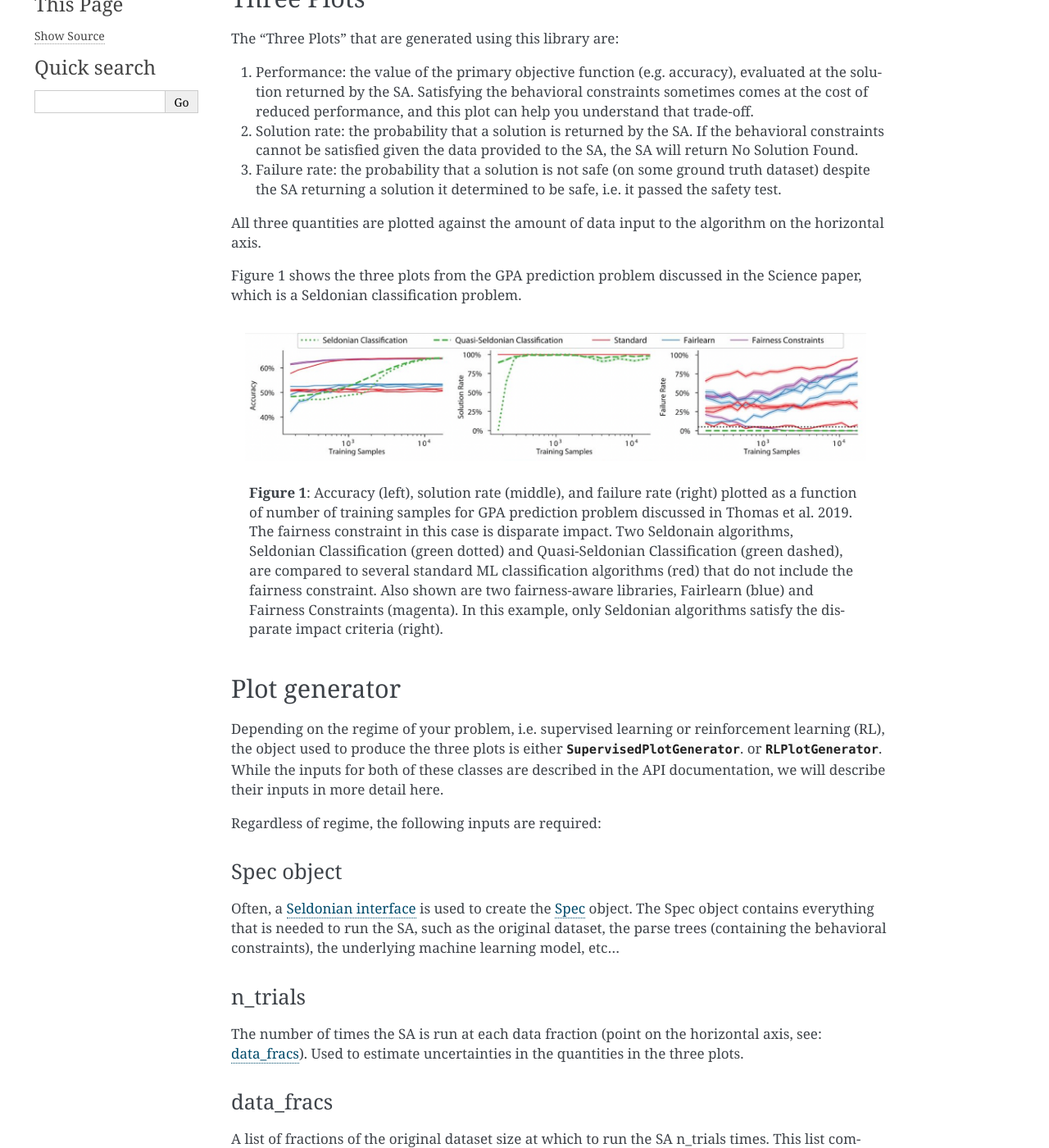
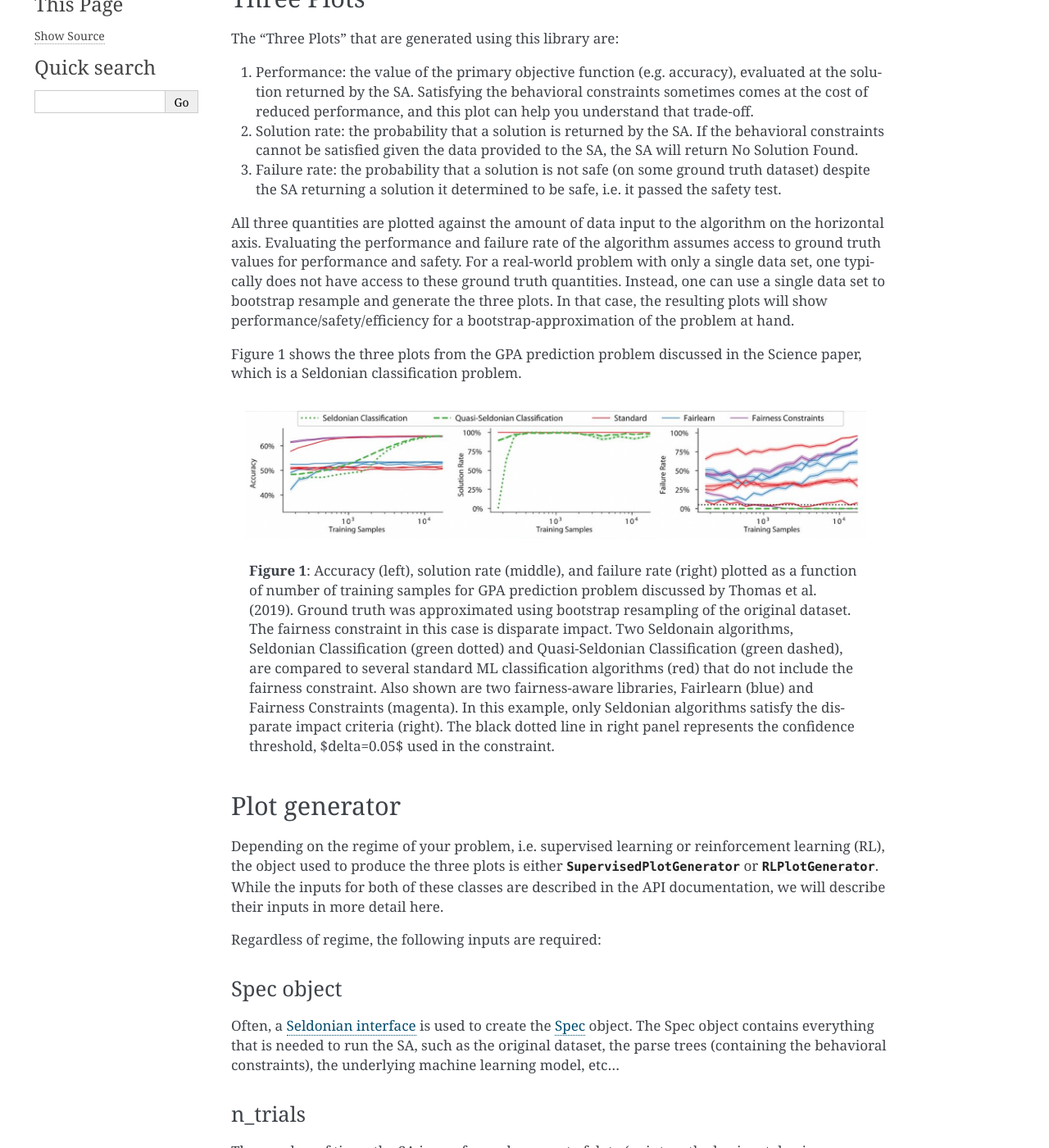
Before and after one commit to seldonian-toolkit/Experiments, a Sphinx documentation site: the page built from docs/source/overview.rst, in a window 1280 px wide and 1400 px high, scrolled down 453 px. Shown: the whole window at 82% size. Built offline with Sphinx 7.4.7, drawn with Linux system fonts in a browser that asks for light colours; some of the changed text lies outside the part shown.

Commit message:
show contents of example trial csv file

```diff
--- a/docs/source/overview.rst
+++ b/docs/source/overview.rst
@@ -19,7 +19,7 @@
 2. Solution rate: the probability that a solution is returned by the SA. If the behavioral constraints cannot be satisfied given the data provided to the SA, the SA will return No Solution Found.
 3. Failure rate: the probability that a solution is not safe (on some ground truth dataset) despite the SA returning a solution it determined to be safe, i.e. it passed the safety test.
 
-All three quantities are plotted against the amount of data input to the algorithm on the horizontal axis.
+All three quantities are plotted against the amount of data input to the algorithm on the horizontal axis. Evaluating the performance and failure rate of the algorithm assumes access to ground truth values for performance and safety. For a real-world problem with only a single data set, one typically does not have access to these ground truth quantities. Instead, one can use a single data set to bootstrap resample and generate the three plots. In that case, the resulting plots will show performance/safety/efficiency for a bootstrap-approximation of the problem at hand.
 
 Figure 1 shows the three plots from the GPA prediction problem discussed in the Science paper, which is a Seldonian classification problem.
 
@@ -28,14 +28,14 @@
    :alt: disparate_impact
    :align: left
 
-   **Figure 1**: Accuracy (left), solution rate (middle), and failure rate (right) plotted as a function of number of training samples for GPA prediction problem discussed in Thomas et al. 2019. The fairness constraint in this case is disparate impact. Two Seldonain algorithms, Seldonian Classification (green dotted) and Quasi-Seldonian Classification (green dashed), are compared to several standard ML classification algorithms (red) that do not include the fairness constraint. Also shown are two fairness-aware libraries, Fairlearn (blue) and Fairness Constraints (magenta). In this example, only Seldonian algorithms satisfy the disparate impact criteria (right).
+   **Figure 1**: Accuracy (left), solution rate (middle), and failure rate (right) plotted as a function of number of training samples for GPA prediction problem discussed by Thomas et al. (2019). Ground truth was approximated using bootstrap resampling of the original dataset. The fairness constraint in this case is disparate impact. Two Seldonain algorithms, Seldonian Classification (green dotted) and Quasi-Seldonian Classification (green dashed), are compared to several standard ML classification algorithms (red) that do not include the fairness constraint. Also shown are two fairness-aware libraries, Fairlearn (blue) and Fairness Constraints (magenta). In this example, only Seldonian algorithms satisfy the disparate impact criteria (right). The black dotted line in right panel represents the confidence threshold, $\delta=0.05$ used in the constraint.
 
 
 
 Plot generator
 --------------
 
-Depending on the regime of your problem, i.e. supervised learning or reinforcement learning (RL), the object used to produce the three plots is either :py:class:`.SupervisedPlotGenerator`. or :py:class:`.RLPlotGenerator`. While the inputs for both of these classes are described in the API documentation, we will describe their inputs in more detail here.
+Depending on the regime of your problem, i.e. supervised learning or reinforcement learning (RL), the object used to produce the three plots is either :py:class:`.SupervisedPlotGenerator` or :py:class:`.RLPlotGenerator`. While the inputs for both of these classes are described in the API documentation, we will describe their inputs in more detail here.
 
 Regardless of regime, the following inputs are required:
 
@@ -46,11 +46,11 @@
 
 n_trials
 ++++++++
-The number of times the SA is run at each data fraction (point on the horizontal axis, see: `data_fracs`_). Used to estimate uncertainties in the quantities in the three plots.
+The number of times the SA is run for each amount of data (point on the horizontal axis, see: `data_fracs`_). Used to estimate uncertainties in the quantities in the three plots.
 
 data_fracs
 ++++++++++
-A list of fractions of the original dataset size at which to run the SA n_trials times. This list comprises the horizontal axis of each of the three plots. The original dataset is contained within the Spec object.
+A list of fractions of the original dataset size at which to run the SA n_trials times. This list of fractions, multiplied by the number of points in the original dataset, comprises the horizontal axis of each of the three plots. The original dataset is contained within the Spec object.
 
 datagen_method
 ++++++++++++++
@@ -154,4 +154,9 @@
 	    ├── resampled_data_trial3.pkl
 	    ├── resampled_data_trial4.pkl
 
-In this example, :code:`n_trials=5` and the default was used for data_fracs, i.e. :code:`np.logspace(-3,0,10)`, which creates an log-spaced array of length 10 starting at :code:`10**(-3)=0.001` and ending at `10**0=1.0`
+In this example experiment, :code:`n_trials=5` and the default was used for :code:`data_fracs`, i.e., :code:`np.logspace(-3,0,10)`, which creates a log-spaced array of length 10 starting at :math:`10^{-3}=0.001` and ending at :math:`10^0=1.0`. As a result, there are :math:`5*10=50` CSV files created in :code:`trial_data/`. Each of these CSV files contains the performance, a boolean flag for whether the solution passed the safety test, and a boolean flag for whether the solution failed on the ground truth data set for the given trial at the given data fraction. For example, the contents of the file :code:`data_frac_0.6105_trial36.csv` are:
+
+.. code::
+
+	data_frac,trial_i,performance,passed_safety,failed
+	0.6105402296585326,36,0.6746247014792527,True,False
```
Also changed, not shown: 5 other files.
